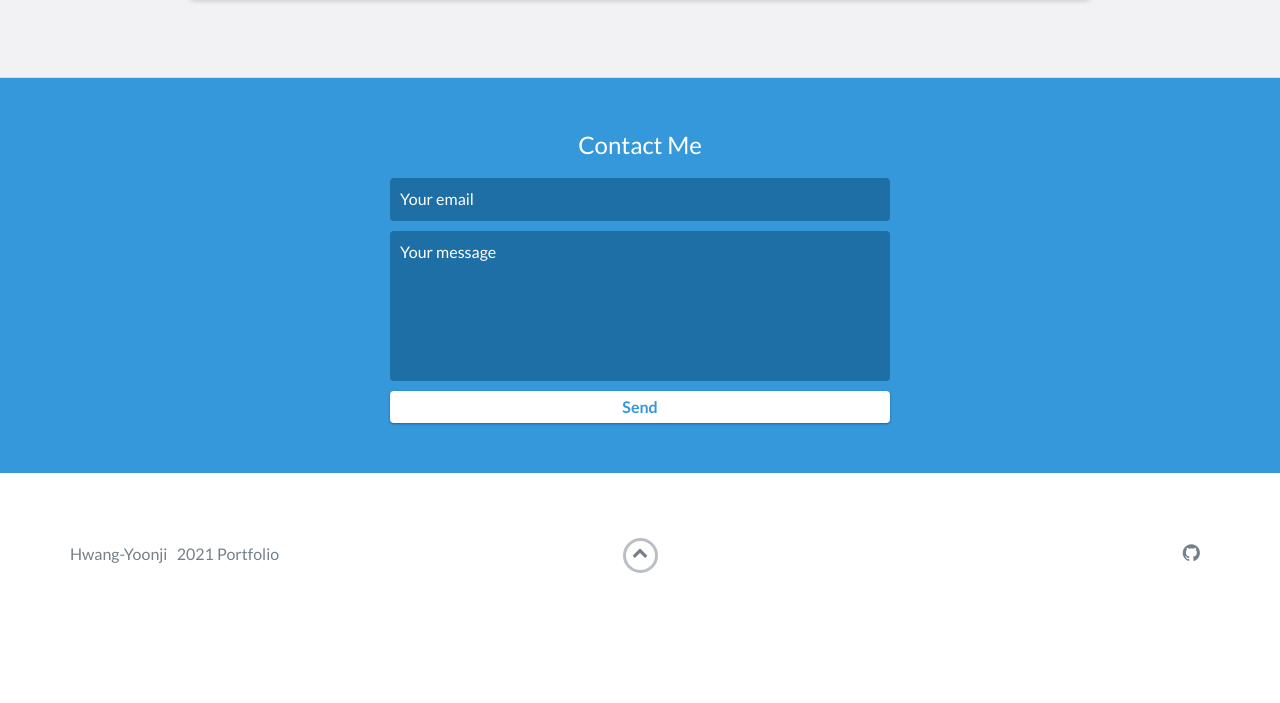
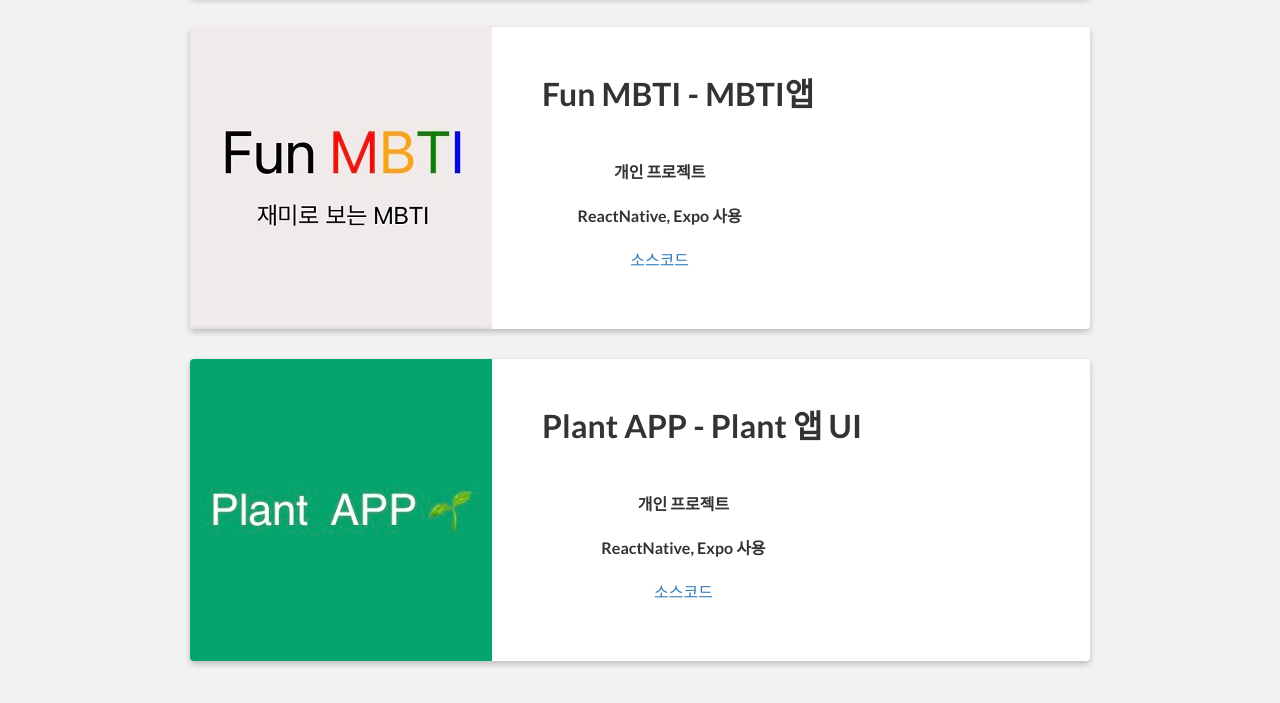
Before and after one commit to Hwang-YoonJi/hyj.github.io, a website: page index.html in a window 1280 px wide. Shown: the part 2317-3020 px from the top of the page. Before the commit the page ends 2944 px from the top, so only its background shows below. Drawn offline with nearby package versions, Linux system fonts and the light colour scheme.

Commit message:
프로젝트 추가

```diff
--- a/index.html
+++ b/index.html
@@ -135,6 +135,44 @@
                 </div>
                 <!-- End .project -->
 
+                <div class="project shadow-large">
+                    <div class="project-image">
+                        <img src="images/project-FM.jpeg" />
+                    </div>
+                    <!-- End .project-image -->
+                    <div class="project-info">
+                        <h1>
+                            &nbsp; &nbsp; &nbsp;
+                            Fun MBTI - MBTI앱
+                        </h1>
+                        <h4><br>개인 프로젝트</h4>
+                        <h4>ReactNative, Expo 사용</h4>
+                        <a href="https://github.com/Hwang-YoonJi/Fun-MBTI.git" target="_blank">소스코드</a>
+                        <p><br></p>
+                    </div>
+                    <!-- End .project-info -->
+                </div>
+                <!-- End .project -->
+
+                <div class="project shadow-large">
+                    <div class="project-image">
+                        <img src="images/project-PA.jpeg" />
+                    </div>
+                    <!-- End .project-image -->
+                    <div class="project-info">
+                        <h1>
+                            &nbsp; &nbsp; &nbsp;
+                            Plant APP - Plant 앱 UI
+                        </h1>
+                        <h4><br>개인 프로젝트</h4>
+                        <h4>ReactNative, Expo 사용</h4>
+                        <a href="https://github.com/Hwang-YoonJi/Plant-App.git" target="_blank">소스코드</a>
+                        <p><br></p>
+                    </div>
+                    <!-- End .project-info -->
+                </div>
+                <!-- End .project -->
+
             </div>
         </div>
     </div>
```
Also changed, not shown: images/project-FM.jpeg (added), images/project-PA.jpeg (added).
